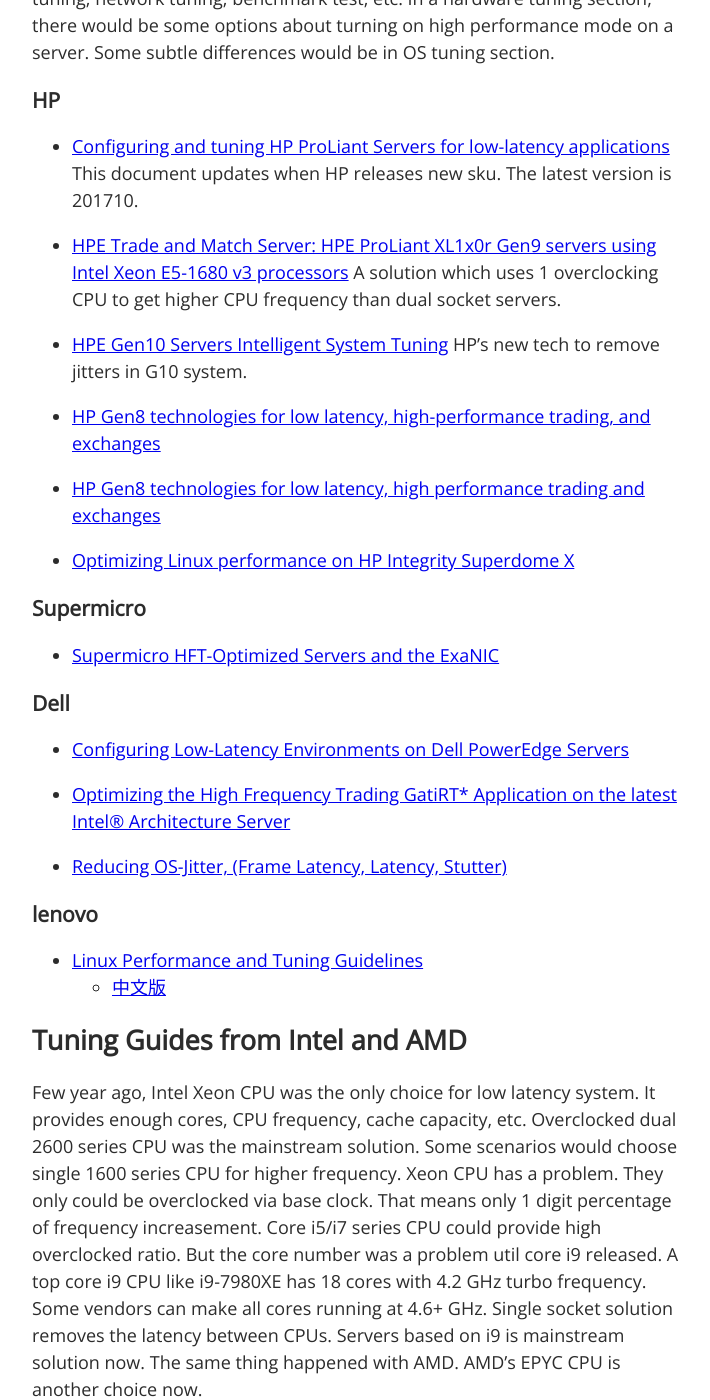
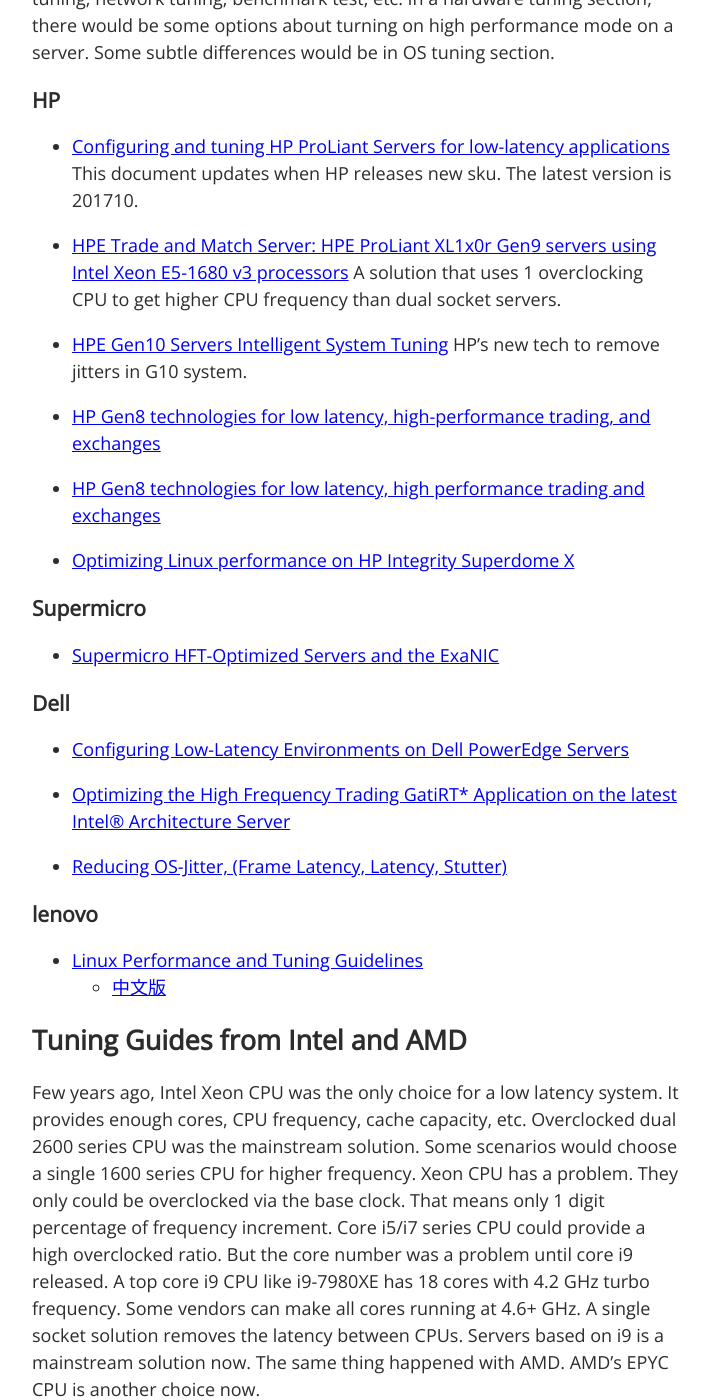
Before and after one commit to datar/low-latency-system, a Jekyll site: the page built from index.md, in a window 1280 px wide and 1400 px high, scrolled down 1038 px. Shown: the whole window, without its empty margins (283-993 px from the left). Built offline with Jekyll 4.4.1, drawn with Linux system fonts in a browser that asks for light colours; our own code applies the rules of GitHub Pages for plain Markdown files; some of the changed text lies outside the part shown.

Commit message:
fixed english

```diff
--- a/index.md
+++ b/index.md
@@ -21,13 +21,13 @@ If you have anything about this project, please submit a [GitHub issue here](htt
     - [Notes of 2015 talk](https://github.com/major/redhat-summit-2015-notes/blob/master/2015-06-24/Performance%20Analysis%20and%20Tuning%20of%20Red%20Hat%20Enterprise%20Linux.md)
 
 ## System tuning guides from server vendors
-Server vendors have their own tuning guides. Generally, a tuning guide from server vendor contains similar sections which are hardware tuning, OS tuning, network tuning, benchmark test, etc. In a hardware tuning section, there would be some options about turning on high performance mode on a server. Some subtle differences would be in OS tuning section.
+Server vendors have their tuning guides. Generally, a tuning guide from a server vendor contains similar sections which are hardware tuning, OS tuning, network tuning, benchmark test, etc. In a hardware tuning section, there would be some options about turning on high performance mode on a server. Some subtle differences would be in OS tuning section.
 
 ### HP
 - [Configuring and tuning HP ProLiant Servers for low-latency applications](https://support.hpe.com/hpsc/doc/public/display?docLocale=en_US&docId=emr_na-c01804533)
 This document updates when HP releases new sku. The latest version is 201710.
 
-- [HPE Trade and Match Server: HPE ProLiant XL1x0r Gen9 servers using Intel Xeon E5-1680 v3 processors](https://www.hpe.com/h20195/v2/getpdf.aspx/4AA6-6103ENW.pdf?ver=4.0) A solution which uses 1 overclocking CPU to get higher CPU frequency than dual socket servers.
+- [HPE Trade and Match Server: HPE ProLiant XL1x0r Gen9 servers using Intel Xeon E5-1680 v3 processors](https://www.hpe.com/h20195/v2/getpdf.aspx/4AA6-6103ENW.pdf?ver=4.0) A solution that uses 1 overclocking CPU to get higher CPU frequency than dual socket servers.
 
 - [HPE Gen10 Servers Intelligent System
 Tuning](https://support.hpe.com/hpsc/doc/public/display?docId=a00018313en_us) HP's new tech to remove jitters in G10 system.
@@ -57,7 +57,7 @@ Tuning](https://support.hpe.com/hpsc/doc/public/display?docId=a00018313en_us) HP
 
 ## Tuning Guides from Intel and AMD
 
-Few year ago, Intel Xeon CPU was the only choice for low latency system. It provides enough cores, CPU frequency, cache capacity, etc. Overclocked dual 2600 series CPU was the mainstream solution. Some scenarios would choose single 1600 series CPU for higher frequency. Xeon CPU has a problem. They only could be overclocked via base clock. That means only 1 digit percentage of frequency increasement. Core i5/i7 series CPU could provide high overclocked ratio. But the core number was a problem util core i9 released. A top core i9 CPU like i9-7980XE has 18 cores with 4.2 GHz turbo frequency. Some vendors can make all cores running at 4.6+ GHz. Single socket solution removes the latency between CPUs. Servers based on i9 is mainstream solution now. The same thing happened with AMD. AMD's EPYC CPU is another choice now.
+Few years ago, Intel Xeon CPU was the only choice for a low latency system. It provides enough cores, CPU frequency, cache capacity, etc. Overclocked dual 2600 series CPU was the mainstream solution. Some scenarios would choose a single 1600 series CPU for higher frequency. Xeon CPU has a problem. They only could be overclocked via the base clock. That means only 1 digit percentage of frequency increment. Core i5/i7 series CPU could provide a high overclocked ratio. But the core number was a problem until core i9 released. A top core i9 CPU like i9-7980XE has 18 cores with 4.2 GHz turbo frequency. Some vendors can make all cores running at 4.6+ GHz. A single socket solution removes the latency between CPUs. Servers based on i9 is a mainstream solution now. The same thing happened with AMD. AMD's EPYC CPU is another choice now.
 
 ### Intel
 - [Optimizing Computer Applications for Latency: configuring the hardware](https://software.intel.com/en-us/articles/optimizing-computer-applications-for-latency-part-1-configuring-the-hardware)
@@ -197,7 +197,7 @@ How to tune libvma and other tools from mellanox to improve network performance.
 These resources will be moved to right topics later.
 - [Performance Analysis](https://wiki.mikejung.biz/Performance_Analysis)
 - [A Low-Latency Solution for High Frequecy Trading From IBM and Solarflare](http://www.moderntech.com.hk/sites/default/files/whitepaper/V10_A%20Low-Latency_Solution_for_High-Frequency_Trading_from_IBM_and_Solarflare_0.pdf)
-It's a very old solution that looks like system has not been tuned well.
+It's a very old solution that looks like a system has not been tuned well.
 - [Low Latency in Linux kernel](http://www.linuxdevcenter.com/pub/a/linux/2000/11/17/low_latency.html)
  An article from 2000. Very very old.
 - [Optimizing System Performance](http://linux-sunxi.org/Optimizing_system_performance)
```
Also changed, not shown: other parts of index.md (+5 -5 lines).
